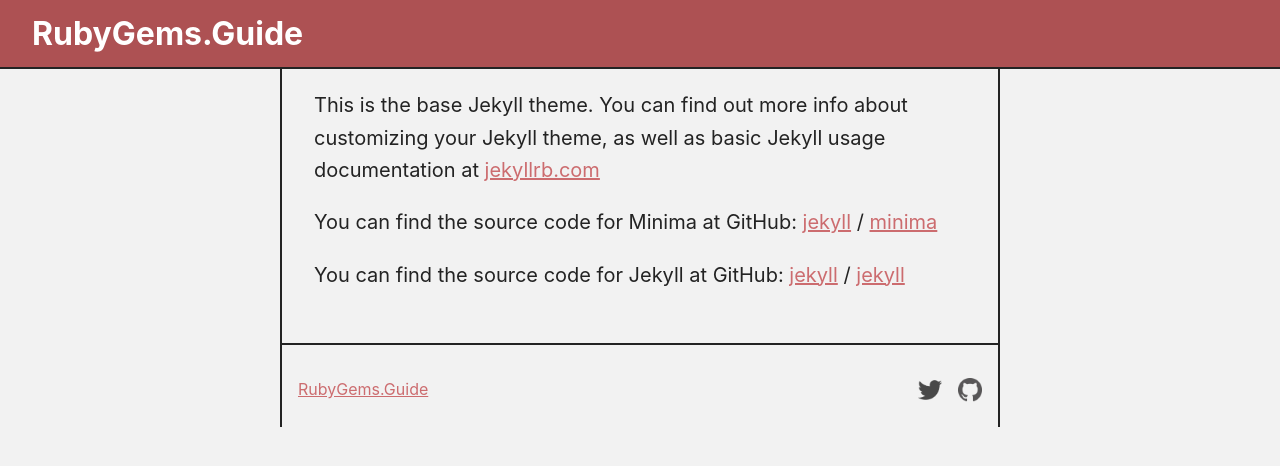
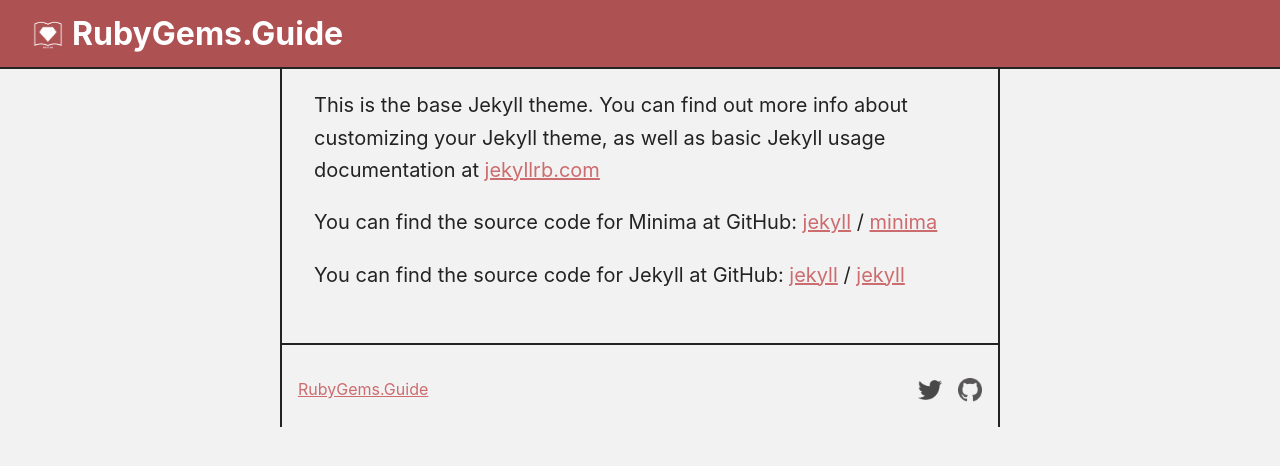
Before and after one commit to rubygemsguide/rubygemsguide, a Jekyll site: the page built from about.markdown, in a window 1280 px wide. Shown: the top 466 px of the page. Built offline with Jekyll 4.4.1, drawn with Linux system fonts in a browser that asks for light colours.

Commit message:
Add favicon

```diff
--- a/_layouts/default.html
+++ b/_layouts/default.html
@@ -5,6 +5,17 @@
   <meta http-equiv="X-UA-Compatible" content="IE=edge">
   <meta name="viewport" content="width=device-width, initial-scale=1.0">
   <title>{{ page.title }}</title>
+
+  <link rel="apple-touch-icon" sizes="180x180" href="/images/apple-touch-icon.png">
+  <link rel="icon" type="image/png" sizes="32x32" href="/images/favicon-32x32.png">
+  <link rel="icon" type="image/png" sizes="16x16" href="/images/favicon-16x16.png">
+  <link rel="manifest" href="/site.webmanifest">
+  <link rel="mask-icon" href="/images/safari-pinned-tab.svg" color="#5bbad5">
+  <meta name="apple-mobile-web-app-title" content="RubyGems.Guide">
+  <meta name="application-name" content="RubyGems.Guide">
+  <meta name="msapplication-TileColor" content="#ad5153">
+  <meta name="theme-color" content="#ffffff">
+
   <link rel="stylesheet" href="/css/styles.css">
   <link rel="stylesheet" href="/css/syntax.css">
 </head>
@@ -12,7 +23,10 @@
 
   <header>
     <h1>
-      <a href="/">RubyGems.Guide</a>
+      <a href="/" class="brand">
+        <img src="/images/logo-white.png" alt="logo" class="logo">
+        RubyGems.Guide
+      </a>
     </h1>
   </header>
 
--- a/_layouts/home.html
+++ b/_layouts/home.html
@@ -13,7 +13,10 @@
 
   <header>
     <h1>
-      <a href="/">RubyGems.Guide</a>
+      <a href="/" class="brand">
+        <img src="/images/logo-white.png" alt="logo" class="logo">
+        RubyGems.Guide
+      </a>
     </h1>
   </header>
 
--- a/css/styles.scss
+++ b/css/styles.scss
@@ -69,6 +69,17 @@
   right: 50%;
   margin-left: -50vw;
   margin-right: -50vw;
+}
+
+.brand {
+  display: flex;
+  align-items: center;
+}
+
+.logo {
+  width: 32px;
+  height: fit-content;
+  margin-right: 0.5rem;
 }
 
 main {
```
Also changed, not shown: browserconfig.xml (added, +9 -0 lines), images/android-chrome-192x192.png (added), images/android-chrome-256x256.png (added), images/apple-touch-icon.png (added), images/favicon-16x16.png (added), images/favicon-32x32.png (added), images/favicon.ico (added), images/logo-red.png (added), images/logo-white.png (added), images/logo.png (added), images/mstile-150x150.png (added), images/safari-pinned-tab.svg (added), site.webmanifest (added).
